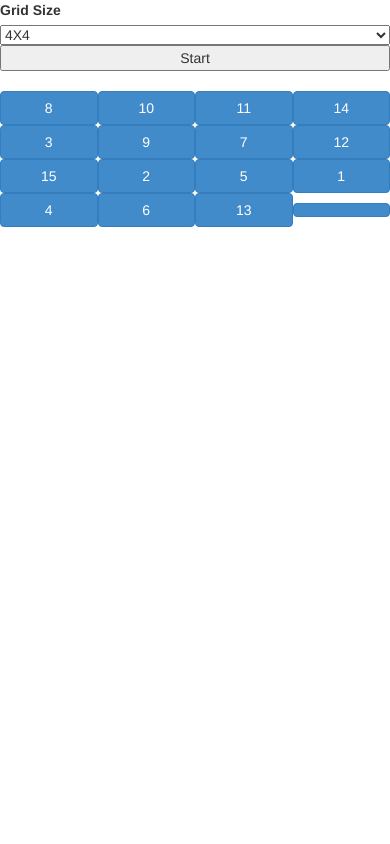
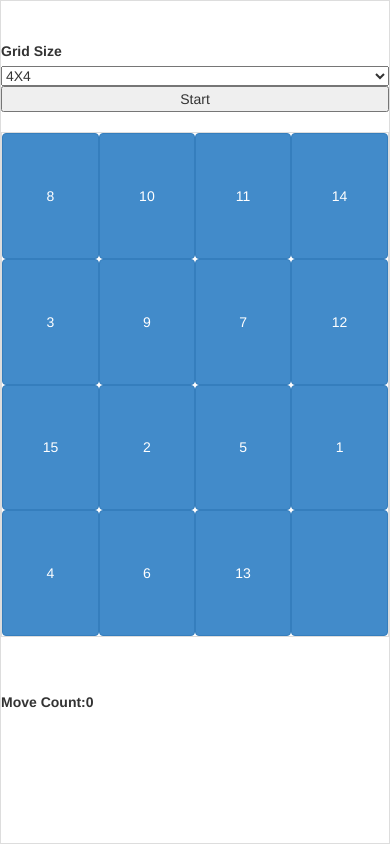
Before and after one commit to AshokChava/XDK_workspace, a plain HTML site: page SolveGrid/www/index.html in a window 390 px wide. Both pictures are taken after a click on the button "Start". Drawn offline with Linux system fonts and the light colour scheme; some packages are replaced by stand-ins of ours.

Commit message:
First Built version

```diff
--- a/SolveGrid/www/index.html
+++ b/SolveGrid/www/index.html
@@ -68,17 +68,29 @@
         <!-- IMPORTANT: Do not include a weinre script tag as part of your release builds! -->
         <!-- Place your remote debugging (weinre) script URL from the Test tab here, if it does not work above -->
         <!-- <script src="http://debug-software.intel.com/target/target-script-min.js#insertabiglongfunkynumberfromthexdkstesttab"></script> -->
-        <div class="upage vertical-col left" id="mainpage">
+        <div class="upage vertical-col left  table-responsive" id="mainpage">
+            <br/><br/>
             <label value="Grid Size">Grid Size</label>
             <select id="gridSizeValue">
                 <option vallue="4X4">4X4</option>
                 <option value="5X5">5X5</option>
+                <option value="6X6">6X6</option>
+                <option value="7X7">7X7</option>
+                <option value="8X8">8X8</option>
             </select>
+            <br/>
             <input type="button" value="Start" onclick="formGrid()">
 
             <br/><br/>
-            <table><tbody id="GridLayout"></tbody></table>
+
+                <table style="height:60%;width:100%" class="table-responsive"><tbody id="GridLayout"></tbody></table>
+            <br/><br/>
+            <div id="moveCountValue">
+            <b>Move Count:0</b>
         </div>
+        </div>
+
+
 
     </body>
 
--- a/SolveGrid/www/js/init-app.js
+++ b/SolveGrid/www/js/init-app.js
@@ -107,20 +107,23 @@ document.drawGrid=function(gridSizeValue){
     var cellCount=0;
     var table=document.getElementById("GridLayout");
     var row=table.insertRow(rowNum);
-   alert(gridTotal);
+
+
+
         for(var i=1;i<=gridTotal;i++){
             if(colNum<=gridSizeArr[0]){
                 if(cellCount<gridTotal-1){
                     var randomNum=document.getRandomNumber(gridTotal);
-                    row.insertCell(colNum).innerHTML="<button class='btn btn-primary btn-block' onClick='playMove(this.id)' value='"+randomNum+"' id='"+(rowNum+1)+"-"+(colNum+1)+"'>"+randomNum+"</button>";
+                    row.insertCell(colNum).innerHTML="<button  style='width:100%;height:100%;' class='btn btn-block btn-primary' onClick='playMove(this.id)' value='"+randomNum+"' id='"+(rowNum+1)+"-"+(colNum+1)+"'>"+randomNum+"</button>";
                 }else{
-                    row.insertCell(colNum).innerHTML="<button class='btn btn-primary btn-block' onClick='playMove(this.id)' value='' id='"+(rowNum+1)+"-"+(colNum+1)+"'></button>";
+                    row.insertCell(colNum).innerHTML="<button  style='width:100%;height:100%;' class='btn btn-block btn-primary' onClick='playMove(this.id)' value='' id='"+(rowNum+1)+"-"+(colNum+1)+"'></button>";
                 }
                 cellCount++;
                 colNum++;
             }
             if(cellCount<gridTotal&&colNum>=gridSizeArr[0]){
                 row=table.insertRow(++rowNum);
+
                 colNum=0;
 
             }
@@ -160,7 +163,7 @@ document.playMove=function(clickedId){
         freeSlot=document.getFreeSlot();
     }
     var validMoves=document.getValidMoves(clickedId,freeSlot,gridRowSize,gridColSize);
-    alert(freeSlot);
+   // alert(freeSlot);
     if(validMoves.indexOf(clickedId)>=0){
         //alert(clickedId+"--"+document.getElementById(clickedId).value);
         //alert(freeSlot+"--"+document.getElementById(freeSlot).value);
@@ -170,6 +173,7 @@ document.playMove=function(clickedId){
         document.getElementById(clickedId).value=" ";
         document.getElementById(clickedId).innerHTML=" ";
         freeSlot=clickedId;
+        document.getElementById("moveCountValue").innerHTML="Move Count: <b>"+moveCount+"</b>";
     }
     return false;
 
```
